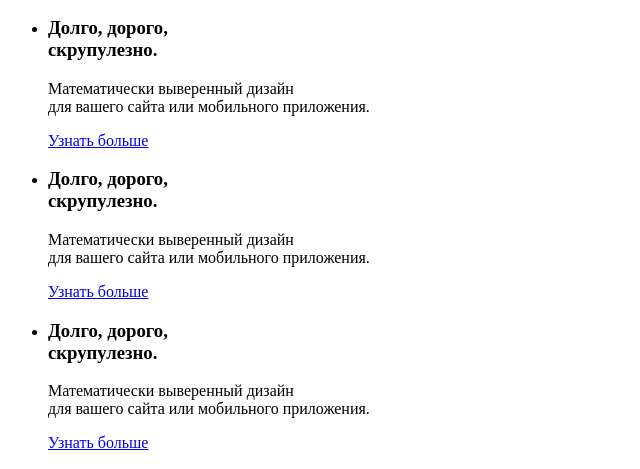
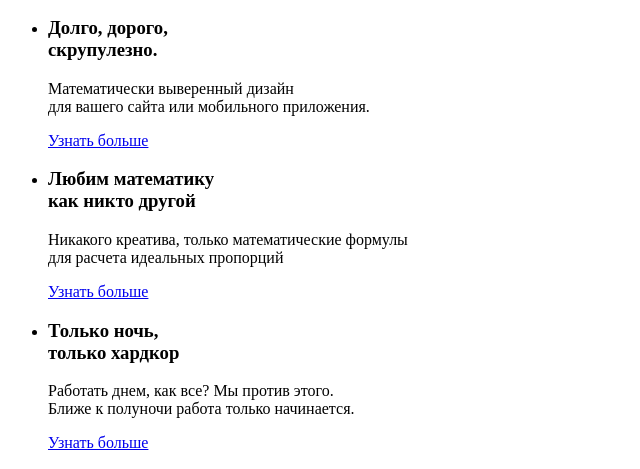
Before and after one commit to Bondvik/407547-nerds-29, a plain HTML site: page index.html in a window 1280 px wide. Shown: the part 310-779 px from the top of the page, without its empty margins (0-640 px from the left). Drawn offline with Linux system fonts and the light colour scheme.

Commit message:
Исправление <span> на <p>, изменение текста в слайдерах

```diff
--- a/index.html
+++ b/index.html
@@ -35,13 +35,13 @@
           <a href="#">Узнать больше</a>
         </li>
         <li>
-          <h3>Долго, дорого,<br>скрупулезно.</h3>
-          <p>Математически выверенный дизайн<br>для вашего сайта или мобильного приложения.</p>
+          <h3>Любим математику<br>как никто другой</h3>
+          <p>Никакого креатива, только математические формулы<br>для расчета идеальных пропорций</p>
           <a href="#">Узнать больше</a>
         </li>
         <li>
-          <h3>Долго, дорого,<br>скрупулезно.</h3>
-          <p>Математически выверенный дизайн<br>для вашего сайта или мобильного приложения.</p>
+          <h3>Только ночь,<br>только хардкор</h3>
+          <p>Работать днем, как все? Мы против этого.<br>Ближе к полуночи работа только начинается.</p>
           <a href="#">Узнать больше</a>
         </li>
       </ul>
@@ -137,7 +137,7 @@
     </section>
     <section>
       <p>Давайте дружить, это выгодно!</p>
-      <span>Скидка 10% для друзей из социальных сетей.</span>
+      <p>Скидка 10% для друзей из социальных сетей.</p>
     </section>
   </footer>
 
```
